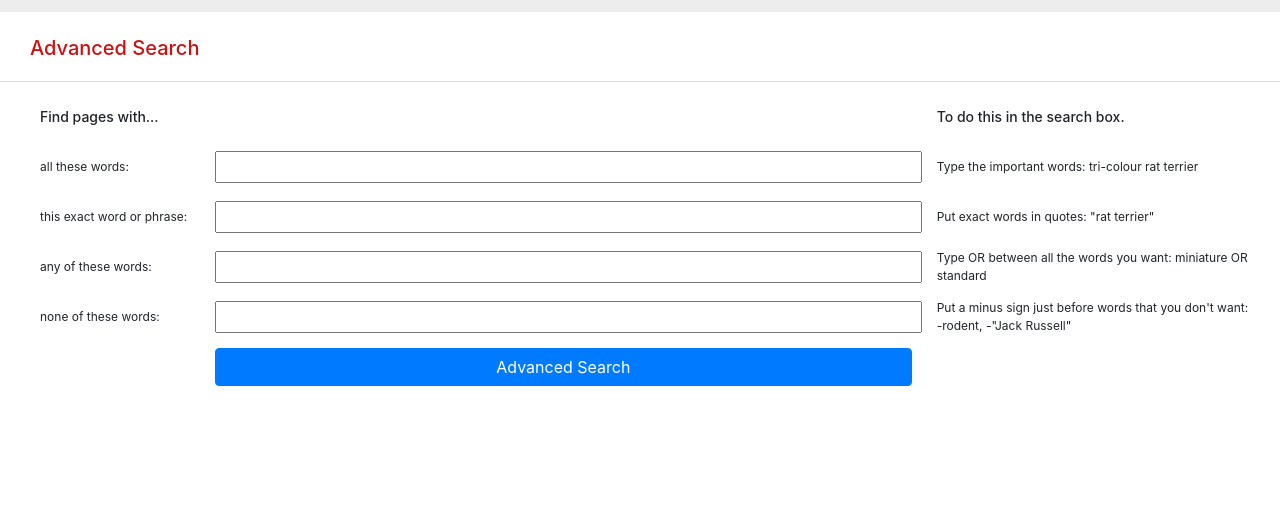
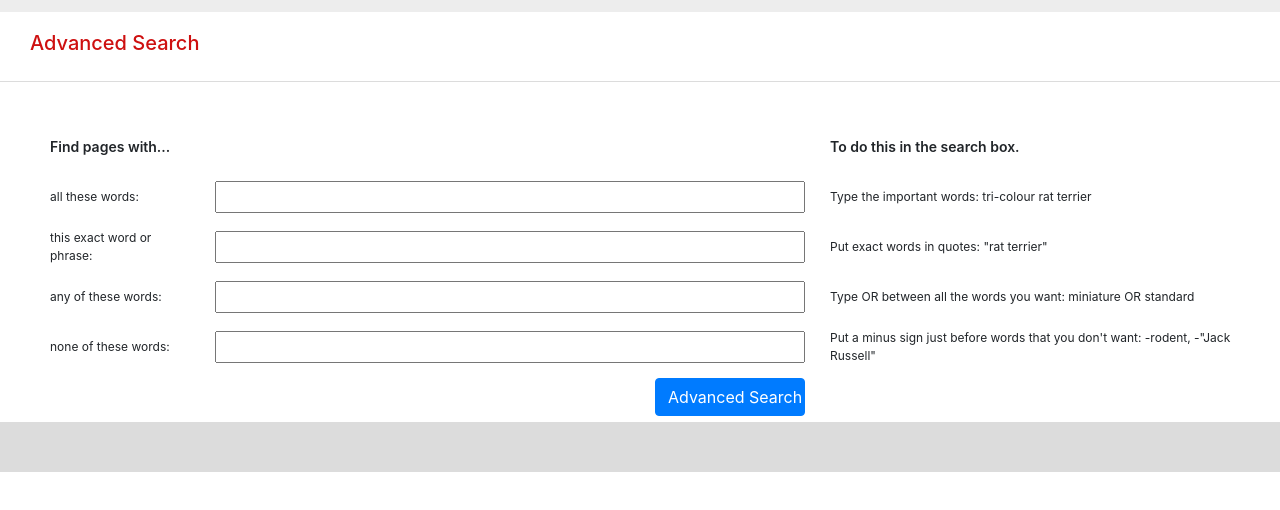
Before and after one commit to rafaprates/search, a plain HTML site: page advanced.html in a window 1280 px wide. Shown: the part 48-558 px from the top of the page. Drawn offline with nearby package versions, Linux system fonts and the light colour scheme.

Commit message:
grid improvements

```diff
--- a/advanced.html
+++ b/advanced.html
@@ -10,8 +10,7 @@
 </head>
 
 <body>
-    <form action="https://google.com/search">
-    <div class="grid-container">
+
     <nav>
         <a href="index.html"><img src="Google-logo.png" height="30px"></a>
     </nav>
@@ -20,9 +19,10 @@
         <h1>Advanced Search</h1>
     </header>
 
+    <form action="https://google.com/search">
         <div class="left-col">
             <h2>Find pages with...</h2>
-            <label for="allWorld">all these words:</label>
+            <label for="allWord">all these words:</label>
             <label for="exactWord">this exact word or phrase:</label>
             <label for="anyWord">any of these words:</label>
             <label for="noneWord">none of these words:</label>
@@ -30,10 +30,10 @@
 
         <div class="center-col">
             <h2></h2>
-            <input type="text" name="" id="allWord">
-            <input type="text" name="" id="exactWord">
-            <input type="text" name="" id="anyWord">
-            <input type="text" name="" id="noneWord">
+            <input type="text" name="as_q" id="allWord">
+            <input type="text" name="as_epq" id="exactWord">
+            <input type="text" name="as_oq" id="anyWord">
+            <input type="text" name="as_eq" id="noneWord">
             <input type="submit" value="Advanced Search" type="button" class="btn btn-primary">
         </div>
 
@@ -44,8 +44,10 @@
             <p>Type OR between all the words you want: miniature OR standard</p>
             <p>Put a minus sign just before words that you don't want: -rodent, -"Jack Russell"</p>
         </div>
-    </div>
     </form>
+
+    <footer>
+    </footer>
 
 
 <!--
--- a/stylesAdvanced.css
+++ b/stylesAdvanced.css
@@ -1,12 +1,6 @@
 body {
     box-sizing: border-box;
     margin: 0;
-}
-
-.grid-container {
-    display: grid;
-    grid-template-columns: 200px 2fr 1fr;
-    grid-gap: 10px;
 }
 
 nav {
@@ -14,63 +8,34 @@ nav {
     align-items: center;
     background-color: rgba(220, 220, 220, 0.5);
     height: 60px;
-    grid-column-start: 1;
-    grid-column-end: 4;
     padding-left: 15px;
 }
 
 header {
     display: flex;
     align-items: center;
-    height: 60px;
-    border-bottom: gainsboro;
-    border-bottom-style: solid;
-    border-width: thin;
-    grid-column-start: 1;
-    grid-column-end: 4;
+    height: 70px;
+    border-bottom: solid thin gainsboro;
+    margin-bottom: 40px;
     padding-left: 30px;
 }
 
-.info {
-    display: flex;
-    height: 8vh;
-    grid-column-start: 1;
-    grid-column-end: 4;
+form {
+    display: grid;
+    align-items: center;
+    grid-template-columns: 200px minmax(300px, 600px) 1fr;
+    grid-template-rows: 6;
+    grid-gap: 10px;
 }
 
-.left-col {
-    height: 70vh;
-    /*background-color: springgreen;*/
-    grid-row-start: 3;
-    grid-row-end: 4;
-    grid-column-start: 1;
-    grid-column-end: 2;
+.left-col, .center-col, .right-col {
     display: grid;
-    grid-template-rows: repeat(45, 50px);
-    padding-left: 30px;
-    align-self: center;
+    grid-template-rows: repeat(6, 50px);
+    align-items: center;
 }
 
-.center-col {
-    height: 70vh;
-    /*background-color: steelblue;*/
-    grid-column-start: 2;
-    grid-column-end: 3;
-    align-self: center;
-    display: grid;
-    grid-template-rows: repeat(6, 50px);
-
-}
-
-.right-col {
-    height: 70vh;
-    /*background-color: violet;*/
-    grid-column-start: 3;
-    grid-column-end: 4;
-    padding-right: 20px;
-    align-self: center;
-    display: grid;
-    grid-template-rows: repeat(5, 50px);
+.left-col{
+    padding-left: 40px;
 }
 
 h1 {
@@ -80,23 +45,34 @@ h1 {
 }
 
 h2 {
+    font-weight: 600;
     padding: 5px;
     margin: 5px;
-    align-self: center;
     font-size: 14px;
 }
+
 label, input, p {
-    align-self: center;
     padding: 5px;
     font-size: 12px;
     margin: 5px;
-
-}
-
-input[type="text"] {
-    width: 100%;
 }
 
 input[type="submit"] {
-    float: right;
+    width: 150px;
+    justify-self: flex-end;
 }
+
+footer {
+    height: 50px;
+    background-color: gainsboro;
+}
+
+
+
+@media (max-width: 1050px) {
+
+    .right-col {
+        display: none;
+    }
+
+}
```
Lines whose indentation alone changed are shown as unchanged.
